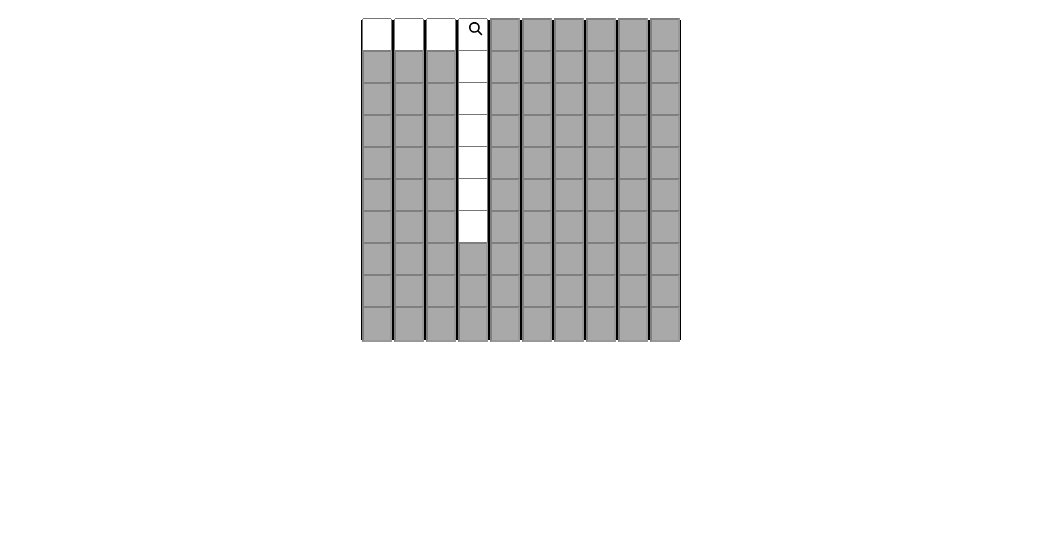
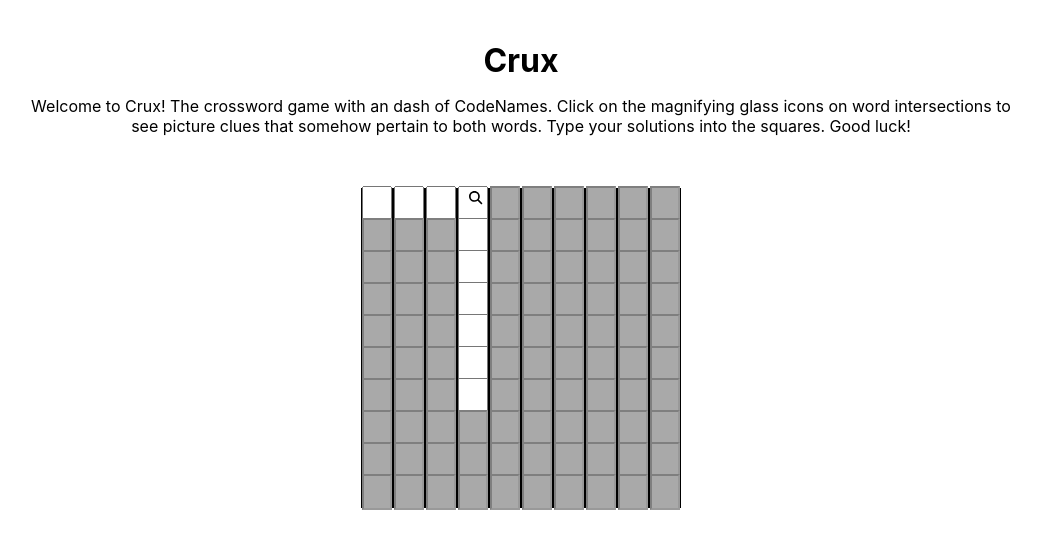
Before and after one commit to MERN-ing-the-midnight-oil/CruxWeb, a React (Create React App) app: page / in a window 1280 px wide. Shown: the top 548 px of the page, without its empty margins (119-1160 px from the left). Built offline with nearby package versions, Linux system fonts and the light colour scheme.

Commit message:
added title copy

```diff
--- a/src/App.css
+++ b/src/App.css
@@ -116,6 +116,23 @@
   }
 }
 
+.app-container {
+  text-align: center;
+  padding: 20px;
+}
+
+.app-title {
+  font-size: 2em;
+  margin-bottom: 0.5em;
+}
+
+.app-instructions {
+  margin-bottom: 2em;
+  font-size: 1em;
+  max-width: 80%;
+  margin-left: auto;
+  margin-right: auto;
+}
 
 /* Base styles for clue images */
 .clue-display-area img {
--- a/src/App.js
+++ b/src/App.js
@@ -1,10 +1,17 @@
 import React from "react";
-import "./App.css";
-import GameBoard from "./GameBoard"; // Adjust the path if your GameBoard.js is in a different folder
+import "./App.css"; // Assuming your styles are here
+import GameBoard from "./GameBoard"; // Adjust the import path if necessary
 
 function App() {
 	return (
-		<div className="App">
+		<div className="app-container">
+			<h1 className="app-title">Crux</h1>
+			<p className="app-instructions">
+				Welcome to Crux! The crossword game with an dash of CodeNames. Click on
+				the magnifying glass icons on word intersections to see picture clues
+				that somehow pertain to both words. Type your solutions into the
+				squares. Good luck!
+			</p>
 			<GameBoard />
 		</div>
 	);
```
